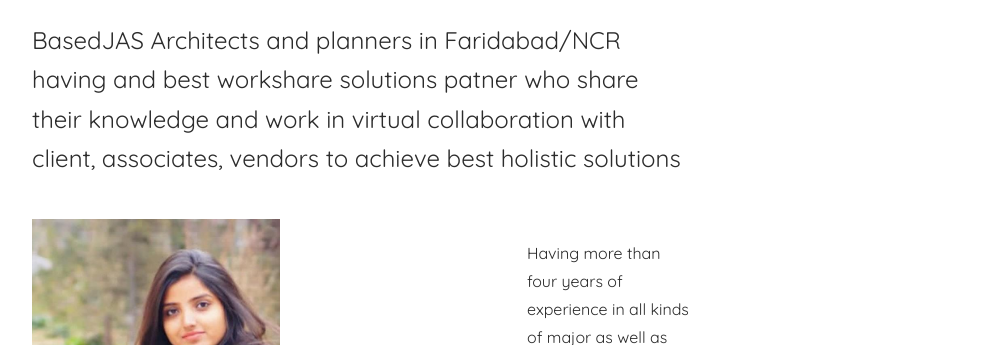
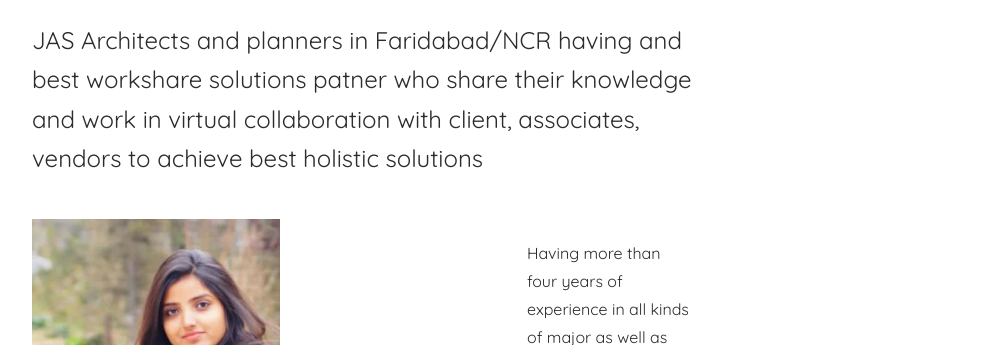
Before and after one commit to jasarchitectsandplanners/jasarchitectsandplanners.github.io, a plain HTML site: page about.html in a window 1280 px wide. Shown: the part 455-800 px from the top of the page, without its empty margins (168-1171 px from the left). Drawn offline with nearby package versions, Linux system fonts and the light colour scheme.

Commit message:
Update about.html

```diff
--- a/about.html
+++ b/about.html
@@ -50,7 +50,7 @@
                 </p>
                 <br/>
 
-                <span class="subheader">BasedJAS Architects and planners in Faridabad/NCR having and best workshare solutions patner who share their knowledge and work in virtual collaboration with client, associates, vendors to achieve best holistic solutions
+                <span class="subheader">JAS Architects and planners in Faridabad/NCR having and best workshare solutions patner who share their knowledge and work in virtual collaboration with client, associates, vendors to achieve best holistic solutions
 
                     <div class="image">
                         <div class="image-wrap">
```
